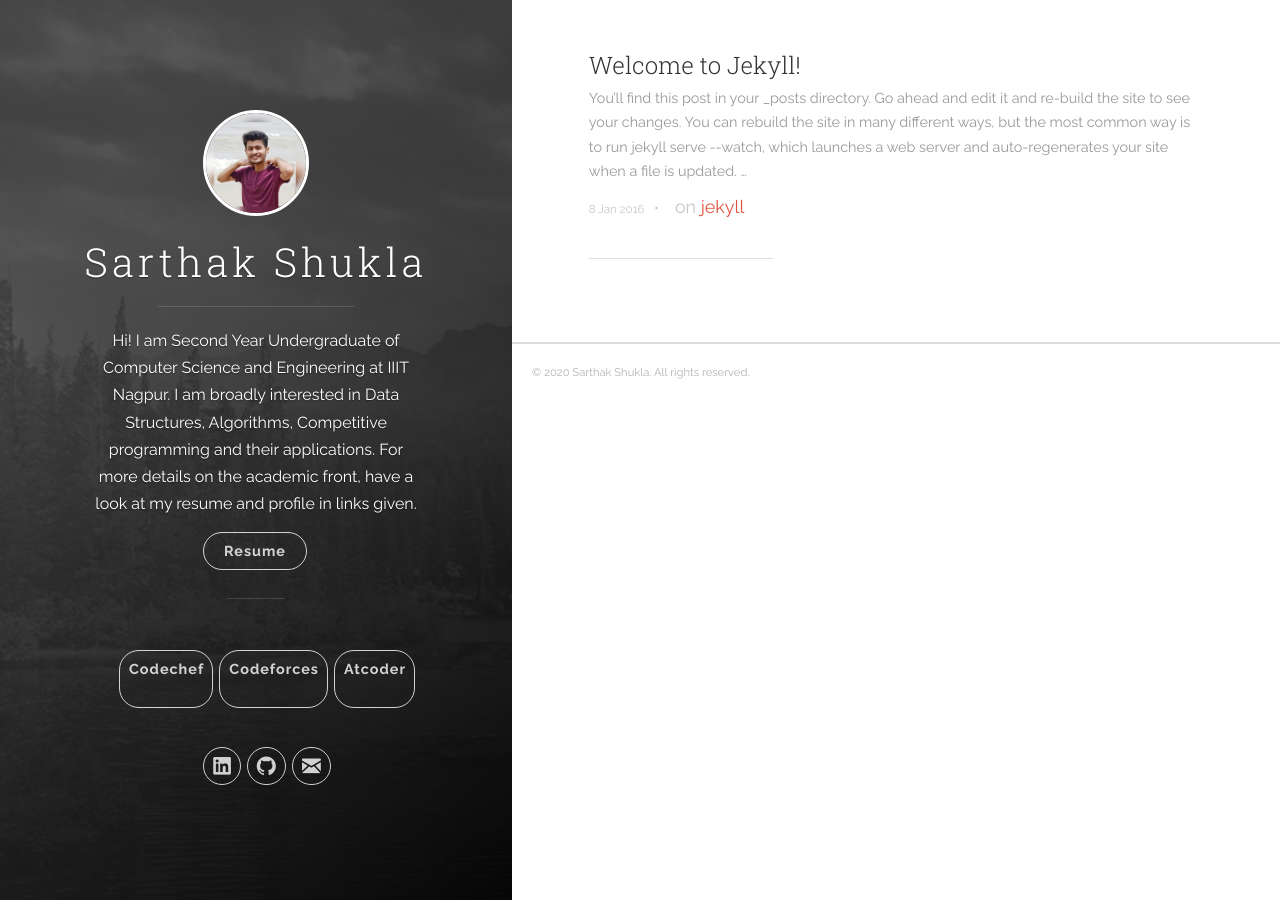
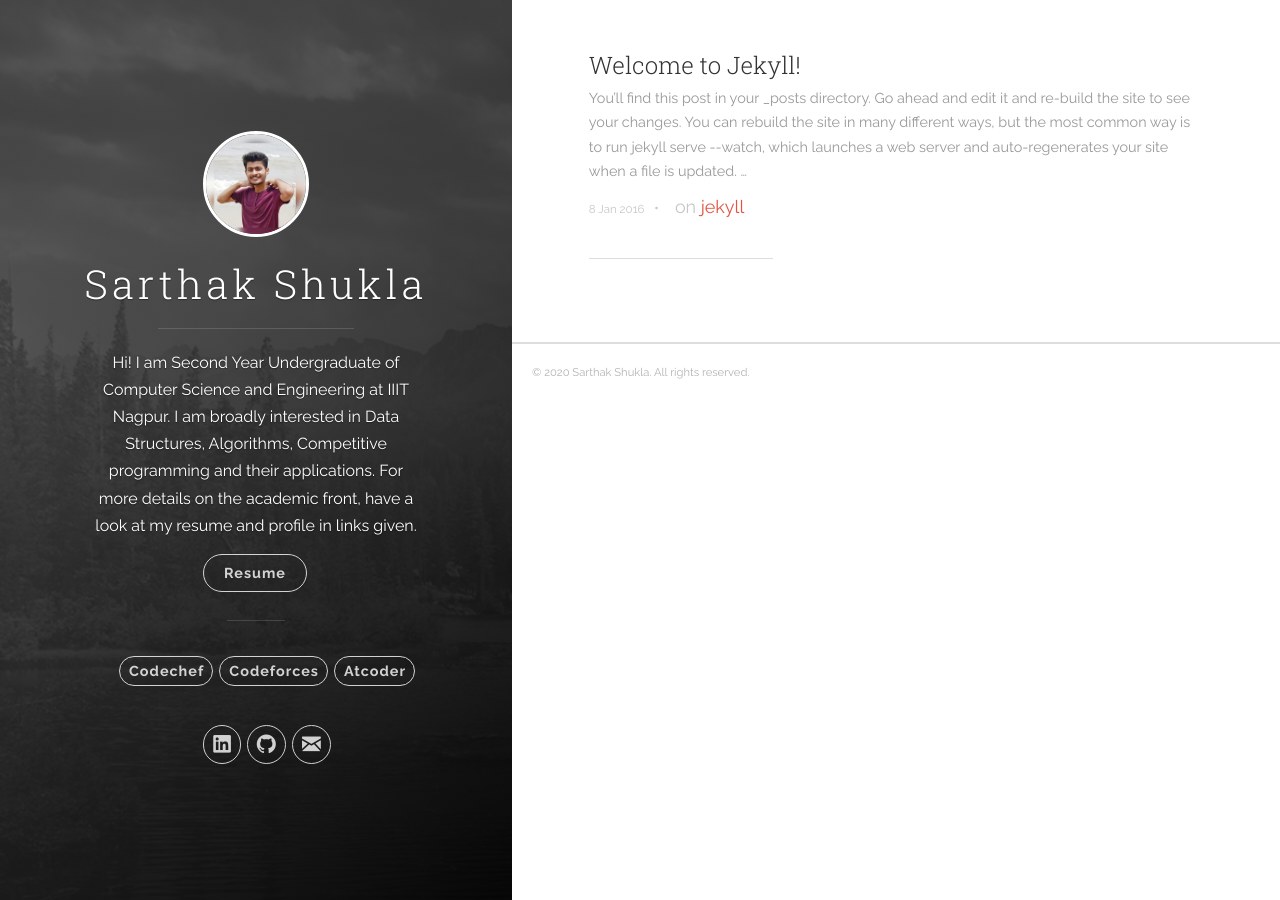
Before and after one commit to sarthakeddy/sarthakeddy.github.io, a Jekyll site: the page built from index.html, in a window 1280 px wide. Built offline with Jekyll 4.4.1, drawn with Linux system fonts in a browser that asks for light colours; the list of posts is cut into pages by our own code.

Commit message:
Font size

```diff
--- a/_includes/header.html
+++ b/_includes/header.html
@@ -22,7 +22,7 @@
         <hr class="panel-cover__divider panel-cover__divider--secondary">
     </div>
         <div class="navigation-wrapper">
-          <br/>
+
           <!-- <p font-size="25px">Have a look at my </p> -->
           <nav class="cover-navigation navigation--social">
             <ul class="navigation">
@@ -31,7 +31,7 @@
               <!-- Codechef -->
               <li class="navigation__item">
                 <a href="https://www.codechef.com/users/{{ site.author.codechef_username }}" title="@{{ site.author.codechef_username }} on Codechef" target="_blank">
-                  <p>Codechef</p>
+                  Codechef
                   <span class="label">Codechef</span>
                 </a>
               </li>
@@ -41,7 +41,7 @@
               <!-- Codeforces -->
               <li class="navigation__item">
                 <a href="https://codeforces.com/profile/{{ site.author.codeforces_username }}" title="{{ site.author.codeforces_username }} on Codeforces" target="_blank">
-                  <p>Codeforces</p>
+                  Codeforces
                   <span class="label">Codeforces</span>
                 </a>
               </li>
@@ -51,7 +51,7 @@
               <!-- Atcoder -->
               <li class="navigation__item">
                 <a href="https://atcoder.jp/users/{{ site.author.atcoder_username }}" title="{{ site.author.atcoder_username }} on Atcoder" target="_blank">
-                  <p>Atcoder</p>
+                  Atcoder
                   <span class="label">Atcoder</span>
                 </a>
               </li>
```
